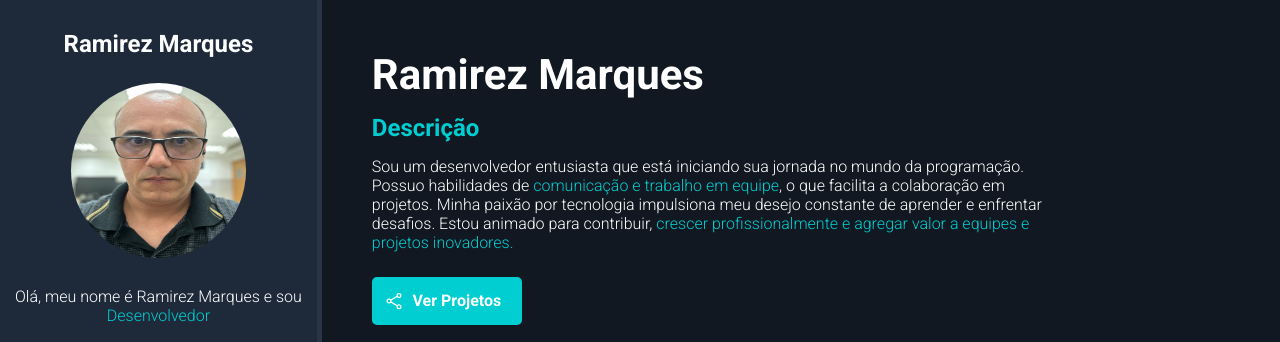
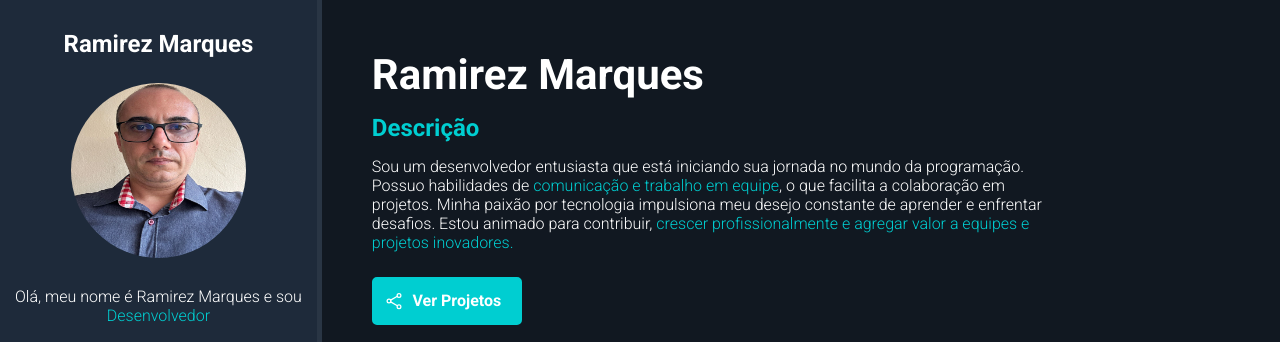
Before and after one commit to RamirezMarquesDev/ramirezmarquesdev.github.io, a plain HTML site: page index.html in a window 1280 px wide. Shown: the top 342 px of the page. Drawn offline with nearby package versions, Linux system fonts and the light colour scheme.

Commit message:
alterando foto de perfil

```diff
--- a/index.html
+++ b/index.html
@@ -21,7 +21,7 @@
     <main id="container">
         <aside id="bio-container" >
             <h2>Ramirez Marques</h2>
-            <img id="bio-image" src="img/Foto.jpeg" alt="Ramirez Marques"/>
+            <img id="bio-image" src="img/ft_selfs.jpeg" alt="Ramirez Marques"/>
             <p>Olá, meu nome é Ramirez Marques e sou <span class="highlight">Desenvolvedor</span></p>
             <p id="welcome-text">Seja bem-vindo!</p>
             <ul id="social-container">
```
Also changed, not shown: img/Foto.jpeg (deleted), img/ft_selfs.jpeg (added).
